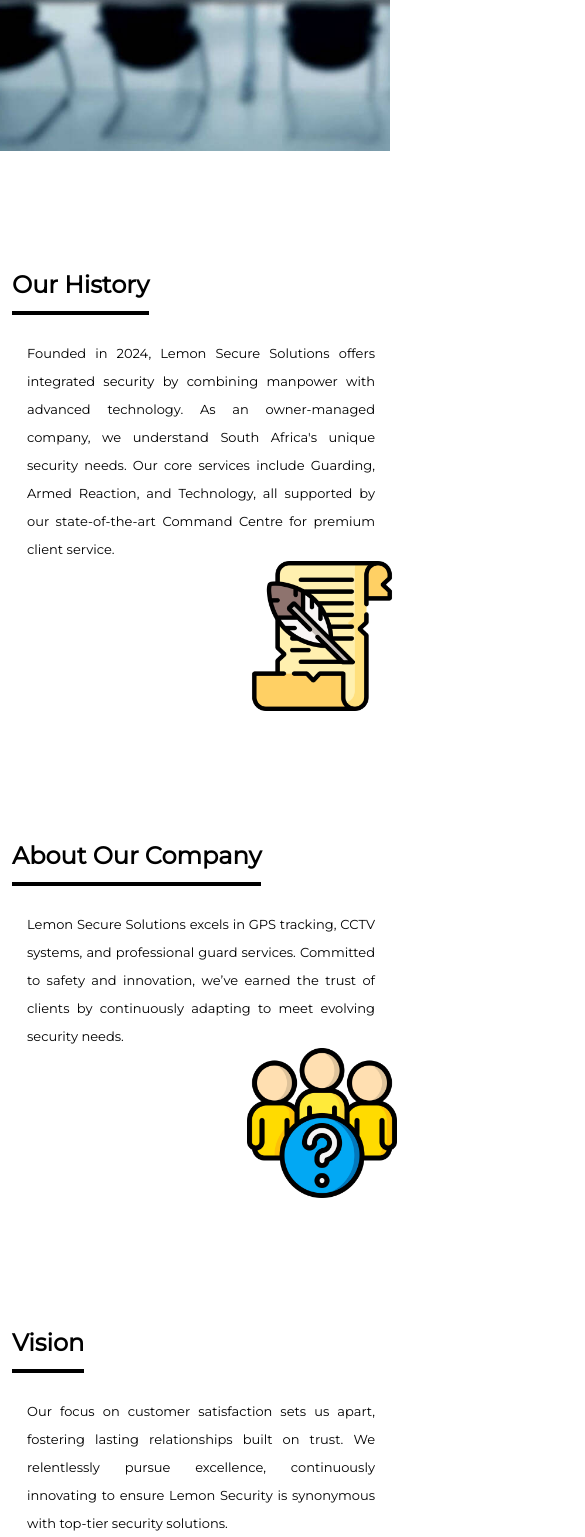
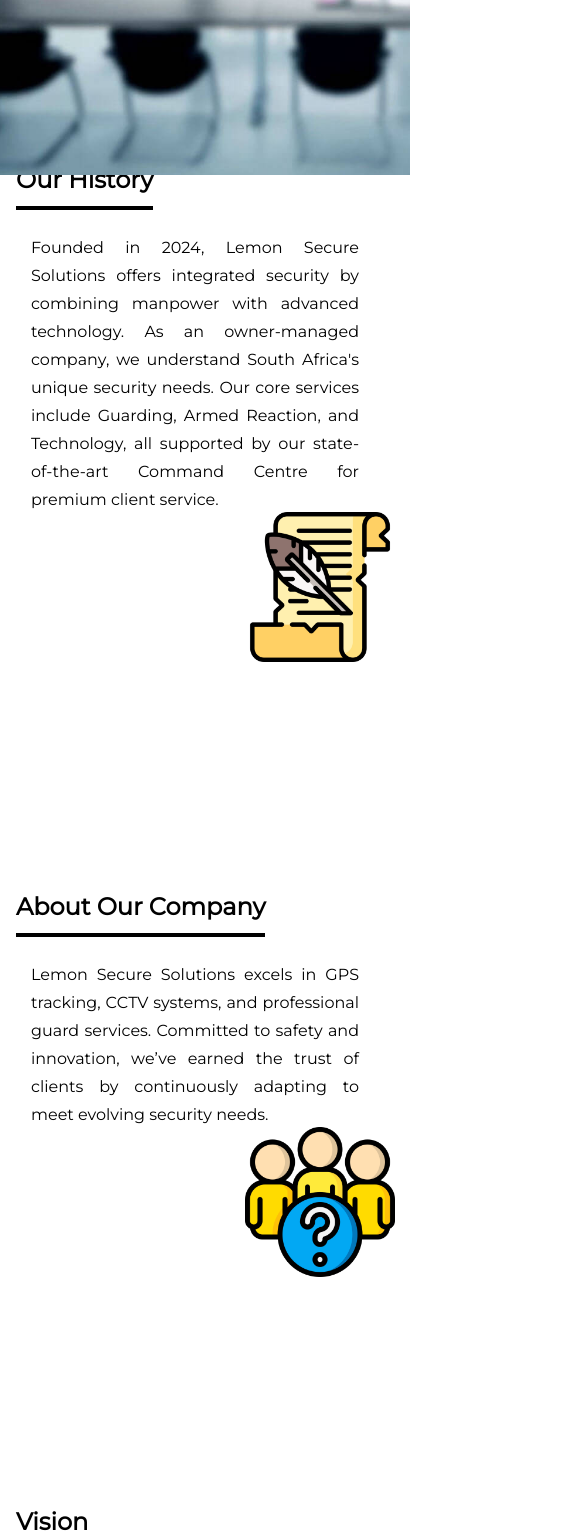
Before and after one commit to alexdev2001/lemon, a Next.js app: page /about in a window 390 px wide. Shown: the part 390-1927 px from the top of the page, 585 px wide, since content can reach past the window. Built offline with nearby package versions, Linux system fonts and the light colour scheme.

Commit message:
done with the about us page

```diff
--- a/src/components/about/about-content.jsx
+++ b/src/components/about/about-content.jsx
@@ -7,15 +7,15 @@ import mission from "../../../public/images/target.png";
 export default function AboutContent() {
   return (
     <div>
-      <div className="flex text-left responsive-layout-about">
-        <div className="w-full text-left mr-10">
+      <div className="flex text-left responsive-layout-banner">
+        <div className="w-full text-left">
           <div className="card grid h-32 flex-grow shadow-none text-black text-left ml-0 font-custom headings w-full">
             <h1 className="text-3xl font-extrabold border-b-4 border-black pb-2 inline-block custom-font-head">
               Our History
             </h1>
             <br />
             <br />
-            <div className="w-full text-lg custom-font-body-about">
+            <div className="w-full text-lg custom-font-body">
               Founded in 2024, Lemon Secure Solutions offers integrated security
               by combining manpower with advanced technology. As an
               owner-managed company, we understand South Africa's unique
@@ -27,7 +27,7 @@ export default function AboutContent() {
         </div>
 
         <div className="w-[50px]"></div>
-        <div className="w-[300px] rounded-box grid flex-grow place-items-center shadow-none pl-10">
+        <div className="w-[300px] rounded-box grid flex-grow place-items-center shadow-none pl-10 custom-padding">
           <div>
             <div className="avatar">
               <div className=" h-[150px] w-[150px] flex justify-center items-center">
@@ -42,15 +42,15 @@ export default function AboutContent() {
       <br />
       <br/>
       <br/>
-      <div className="flex text-left responsive-layout3">
-        <div className="w-full text-left mr-10">
+      <div className="flex text-left responsive-layout-banner">
+        <div className="w-full text-left ">
           <div className="card grid h-32 flex-grow shadow-none text-black text-left ml-0 font-custom headings w-full">
             <h1 className="text-3xl font-extrabold border-b-4 border-black pb-2 inline-block custom-font-head">
               About Our Company
             </h1>
             <br />
             <br />
-            <div className="w-full text-lg custom-font-body-about">
+            <div className="w-full text-lg custom-font-body">
               Lemon Secure Solutions excels in GPS tracking, CCTV systems, and
               professional guard services. Committed to safety and innovation,
               we’ve earned the trust of clients by continuously adapting to meet
@@ -60,7 +60,7 @@ export default function AboutContent() {
         </div>
 
         <div className="w-[50px]"></div>
-        <div className="w-[300px] rounded-box grid flex-grow place-items-center shadow-none pl-10">
+        <div className="w-[300px] rounded-box grid flex-grow place-items-center shadow-none pl-10 custom-padding">
           <div>
             <div className="avatar">
               <div className=" h-[150px] w-[150px] flex justify-center items-center">
@@ -75,15 +75,15 @@ export default function AboutContent() {
       <br />
       <br/>
       <br/>
-      <div className="flex text-left responsive-layout3">
-        <div className="w-full text-left mr-10">
+      <div className="flex text-left responsive-layout-banner">
+        <div className="w-full text-left">
           <div className="card grid h-32 flex-grow shadow-none text-black text-left ml-0 font-custom headings w-full">
             <h1 className="text-3xl font-extrabold border-b-4 border-black pb-2 inline-block custom-font-head">
               Vision
             </h1>
             <br />
             <br />
-            <div className="w-full text-lg custom-font-body-about">
+            <div className="w-full text-lg custom-font-body">
               Our focus on customer satisfaction sets us apart, fostering
               lasting relationships built on trust. We relentlessly pursue
               excellence, continuously innovating to ensure Lemon Security is
@@ -91,9 +91,8 @@ export default function AboutContent() {
             </div>
           </div>
         </div>
-
-        <div className="w-[50px]"></div>
-        <div className="w-[300px] rounded-box grid flex-grow place-items-center shadow-none pl-10">
+        <div className="md:w-[50px]"></div>
+        <div className="w-[300px] rounded-box grid flex-grow place-items-center shadow-none pl-10 custom-padding">
           <div>
             <div className="avatar">
               <div className="h-[150px] w-[150px] flex justify-center items-center">
@@ -108,15 +107,15 @@ export default function AboutContent() {
       <br />
       <br/>
       <br/>
-      <div className="flex text-left responsive-layout3">
-        <div className="w-full text-left mr-10">
+      <div className="flex text-left responsive-layout-banner">
+        <div className="w-full text-left">
           <div className="card grid h-32 flex-grow shadow-none text-black text-left ml-0 font-custom headings w-full">
             <h1 className="text-3xl font-extrabold border-b-4 border-black pb-2 inline-block custom-font-head">
               Mission
             </h1>
             <br />
             <br />
-            <div className="w-full text-lg custom-font-body-about">
+            <div className="w-full text-lg custom-font-body">
               We aim to build lasting client relationships by offering
               personalized, high-quality services tailored to their needs,
               fostering trust and mutual success.
@@ -125,7 +124,7 @@ export default function AboutContent() {
         </div>
 
         <div className="w-[50px]"></div>
-        <div className="w-[300px] rounded-box grid flex-grow place-items-center shadow-none pl-10">
+        <div className="w-[300px] rounded-box grid flex-grow place-items-center shadow-none md:pl-10 custom-padding">
           <div>
             <div className="avatar">
               <div className="h-[150px] w-[150px] flex justify-center items-center">
--- a/src/components/services/services-content.jsx
+++ b/src/components/services/services-content.jsx
@@ -71,7 +71,7 @@ const ServicesContent = forwardRef((props, ref) => {
             </div>
           </section>
           <div className="w-[50px]"></div>
-          <div className="w-[300px] rounded-box grid flex-grow place-items-center shadow-none pl-10 ">
+          <div className="w-[300px] rounded-box grid flex-grow place-items-center shadow-none pl-7 ">
             <div>
               <div className="stack custom-image-service">
                 <Image
@@ -121,7 +121,7 @@ const ServicesContent = forwardRef((props, ref) => {
             </div>
           </section>
           <div className="w-[50px]"></div>
-          <div className="w-[300px] rounded-box grid flex-grow place-items-center shadow-none pl-10">
+          <div className="w-[300px] rounded-box grid flex-grow place-items-center shadow-none pl-7">
             <div>
               <div className="stack custom-image-service">
                 <Image
@@ -168,7 +168,7 @@ const ServicesContent = forwardRef((props, ref) => {
             </div>
           </section>
           <div className="w-[50px]"></div>
-          <div className="w-[300px] rounded-box grid flex-grow place-items-center shadow-none pl-10">
+          <div className="w-[300px] rounded-box grid flex-grow place-items-center shadow-none pl-7">
             <div>
               <div className="stack custom-image-service">
                 <Image
@@ -234,7 +234,7 @@ const ServicesContent = forwardRef((props, ref) => {
             </div>
           </section>
           <div className="w-[50px]"></div>
-          <div className="w-[300px] rounded-box grid flex-grow place-items-center shadow-none pl-10">
+          <div className="w-[300px] rounded-box grid flex-grow place-items-center shadow-none pl-7">
             <div>
               <div className="stack custom-image-service-analysis">
                 <Image
@@ -280,7 +280,7 @@ const ServicesContent = forwardRef((props, ref) => {
             </div>
           </section>
           <div className="w-[50px]"></div>
-          <div className="w-[300px] rounded-box grid flex-grow place-items-center shadow-none pl-10">
+          <div className="w-[300px] rounded-box grid flex-grow place-items-center shadow-none pl-7">
             <div>
               <div className="stack custom-image-service">
                 <Image
@@ -325,7 +325,7 @@ const ServicesContent = forwardRef((props, ref) => {
             </div>
           </div>
           <div className="w-[50px]"></div>
-          <div className="w-[300px] rounded-box grid flex-grow place-items-center shadow-none pl-10">
+          <div className="w-[300px] rounded-box grid flex-grow place-items-center shadow-none pl-7">
             <div>
               <div className="stack custom-image-service">
                 <Image
--- a/src/components/slideshow/about-banner.jsx
+++ b/src/components/slideshow/about-banner.jsx
@@ -9,11 +9,11 @@ export default function AboutBanner() {
       ];
 
   return (
-    <div className="slideshow relative w-full h-[50vh]">
+    <div className="slideshow relative w-full h-[50vh] custom-banner">
       {slides.map((slide, index) => (
         <div
           key={slide.id}
-          className={`slide absolute w-full h-full transition-opacity duration-1000 ease-in-out ${
+          className={`slide absolute w-full h-full transition-opacity duration-1000 ease-in-out custom-slide-height ${
             index === currentSlide ? "z-10 opacity-100" : "opacity-0"
           }`}
         >
--- a/src/pages/about/index.jsx
+++ b/src/pages/about/index.jsx
@@ -1,20 +1,25 @@
 import AboutContent from "@/components/about/about-content";
 import Footer from "@/components/footer/footer";
+import ServicesContent from "@/components/services/services-content";
 import AboutBanner from "@/components/slideshow/about-banner";
 
 export default function About() {
   return (
-    <div>
-      <div className="grid grid-rows-[20px_1fr_20px] items-center justify-items-center min-h-screen p-8 pb-20 gap-16 sm:p-20 ">
-        <main className="flex flex-col gap-8 row-start-2 items-center sm:items-start">
-          <AboutBanner />
-          <div className="spacer"></div>
-          <div className="flex mr-72">
-            <AboutContent />
+    <div className="w-full">
+      <main className="flex flex-col gap-8 row-start-2 items-center sm:items-start md:w-full sm:w-[10px]">
+        <div
+          className={`md:grid md:grid-rows-[20px_1fr_20px] md:items-center md:justify-items-center md:min-h-screen  p-4 md:p-20 md:gap-16 md:font-[family-name:var(--font-geist-sans)] relative`}
+        >
+          <div className="flex flex-col gap-8 row-start-2 items-center sm:items-start">
+            <AboutBanner />
+            <div className="spacer"></div>
+            <div className="flex md:mr-72">
+              <AboutContent />
+            </div>
           </div>
-        </main>
-      </div>
-      <Footer/>
+        </div>
+        <Footer />
+      </main>
     </div>
   );
 }
--- a/src/styles/globals.css
+++ b/src/styles/globals.css
@@ -418,5 +418,9 @@ body {
     width: 105%;
   }
 
+  .custom-padding {
+    padding-left: 200px;
+  }
+
 
 }
```
